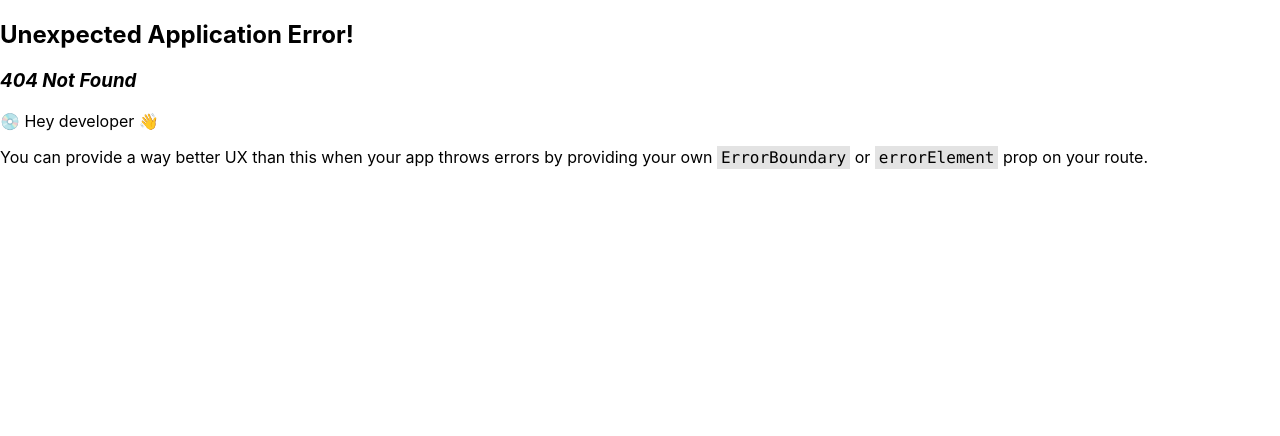
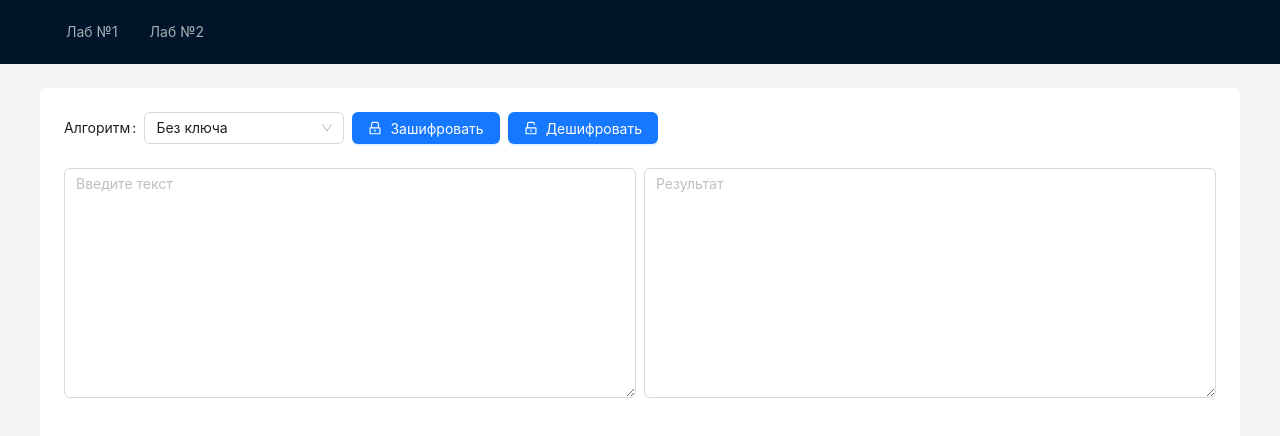
Before and after one commit to SugawaraKoushi/ib-client-app, a React (Create React App) app: page /lab2 in a window 1280 px wide. Before the commit this address had no page. Shown: the top 436 px of the page. Built offline with nearby package versions, Linux system fonts and the light colour scheme.

Commit message:
Add change cipher without key

```diff
--- /dev/null
+++ b/src/components/Lab2.jsx
@@ -0,0 +1,174 @@
+import {
+    Button,
+    Flex,
+    Form,
+    Input,
+    InputNumber,
+    Select,
+    Space,
+    Table,
+} from "antd";
+import { useState } from "react";
+import {
+    LockOutlined,
+    SearchOutlined,
+    UnlockOutlined,
+} from "@ant-design/icons";
+import "./index.css";
+import { useForm } from "antd/es/form/Form";
+import axios from "axios";
+
+const Lab2 = () => {
+    const { TextArea } = Input;
+
+    const [form] = useForm();
+    const [algorithm, setAlgorithm] = useState(1);
+    const [loading, setLoading] = useState(false);
+    const [frequencyData, setFrequencyData] = useState([]);
+
+    const algorithms = [{ value: 1, label: "Без ключа" }];
+
+    const handleSelectAlgorithmChange = (value) => {
+        setAlgorithm(value);
+    };
+
+    const handleEncrypt = async () => {
+        try {
+            setLoading(true);
+            const values = await form.validateFields();
+            let url = "/lab2/encrypt";
+
+            switch (values.algorithm) {
+                case 1:
+                    url = url.concat("/rail-fence");
+                    break;
+                default:
+                    break;
+            }
+
+            const response = await axios.post(url, { text: values.text });
+
+            form.setFieldValue("result", response.data);
+        } catch (error) {
+            console.log(error);
+        } finally {
+            setLoading(false);
+        }
+    };
+
+    const handleDecrypt = async () => {
+        try {
+            setLoading(true);
+            const values = await form.validateFields();
+            let url = "/lab2/decrypt";
+            switch (values.algorithm) {
+                case 1:
+                    url = url.concat("/rail-fence");
+                    break;
+                default:
+                    break;
+            }
+
+            const response = await axios.post(url, { text: values.text });
+
+            form.setFieldValue("result", response.data);
+        } catch (error) {
+            console.log(error);
+        } finally {
+            setLoading(false);
+        }
+    };
+
+    const alphabetValidate = (_, value) => {
+        if (!value) {
+            return Promise.reject(new Error("Поле должно быть заполнено"));
+        }
+
+        const regex = /^[А-Яа-яЁё_.,]+$/;
+
+        if (!regex.test(value)) {
+            return Promise.reject(new Error("Недопустимый символ алфавита"));
+        }
+
+        return Promise.resolve();
+    };
+
+    return (
+        <Form form={form} name="lab1" style={{ width: "100%" }}>
+            <Flex style={{ width: "100%" }}>
+                <Space>
+                    <Form.Item
+                        name="algorithm"
+                        label="Алгоритм"
+                        initialValue={1}
+                    >
+                        <Select
+                            style={{ width: "200px" }}
+                            options={algorithms}
+                            onChange={handleSelectAlgorithmChange}
+                        />
+                    </Form.Item>
+                    {/* {algorithm !== 5 && (
+                        <Form.Item
+                            name="shift"
+                            label="Смещение"
+                            rules={[
+                                {
+                                    required: true,
+                                    message: "Обязательное поле",
+                                },
+                            ]}
+                        >
+                            <InputNumber
+                                style={{ width: "200px" }}
+                                min={0}
+                                changeOnWheel
+                            />
+                        </Form.Item>
+                    )}
+                    {algorithm === 5 && (
+                        <Form.Item name="key" label="Ключевое слово">
+                            <Input style={{ width: "200px" }} />
+                        </Form.Item>
+                    )} */}
+                    <Form.Item>
+                        <Button
+                            color="primary"
+                            variant="solid"
+                            icon={<LockOutlined />}
+                            onClick={handleEncrypt}
+                            loading={loading}
+                        >
+                            Зашифровать
+                        </Button>
+                    </Form.Item>
+                    <Form.Item>
+                        <Button
+                            color="primary"
+                            variant="solid"
+                            icon={<UnlockOutlined />}
+                            loading={loading}
+                            onClick={handleDecrypt}
+                        >
+                            Дешифровать
+                        </Button>
+                    </Form.Item>
+                </Space>
+            </Flex>
+            <Flex gap="small" style={{ minWidth: "100%" }}>
+                <Form.Item
+                    name="text"
+                    style={{ width: "50%" }}
+                    rules={[{ validator: alphabetValidate }]}
+                >
+                    <TextArea placeholder="Введите текст" rows={10} />
+                </Form.Item>
+                <Form.Item name="result" style={{ width: "50%" }}>
+                    <TextArea placeholder="Результат" rows={10} readOnly />
+                </Form.Item>
+            </Flex>
+        </Form>
+    );
+};
+
+export default Lab2;
--- a/src/components/Root.jsx
+++ b/src/components/Root.jsx
@@ -7,9 +7,13 @@ const Root = () => {
 
     const items = [
         {
-            key: "/characters/list",
+            key: "/lab1",
             label: <Link to="/lab1">Лаб №1</Link>,
         },
+        {
+            key: "/lab2",
+            label: <Link to="/lab2">Лаб №2</Link>,
+        }
     ];
 
     return (
--- a/src/index.jsx
+++ b/src/index.jsx
@@ -5,6 +5,7 @@ import axios from "axios";
 import Root from "./components/Root";
 import Lab1 from "./components/Lab1";
 import "./index.css";
+import Lab2 from "./components/Lab2";
 
 axios.defaults.baseURL = "http://localhost:8080/api";
 
@@ -14,7 +15,10 @@ const router = createBrowserRouter([
     {
         path: "/",
         element: <Root />,
-        children: [{ path: "/lab1", element: <Lab1 /> }],
+        children: [
+            { path: "/lab1", element: <Lab1 /> },
+            { path: "/lab2", element: <Lab2 /> },
+        ],
     },
 ]);
 
```
